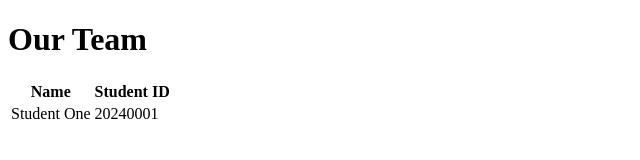
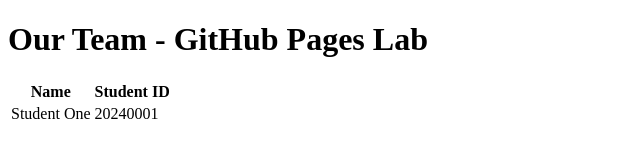
Before and after one commit to hussein-e4/github-pages-lab, a plain HTML site: page index.html in a window 1280 px wide. Shown: the whole page, without its empty margins (0-640 px from the left). Drawn offline with Linux system fonts and the light colour scheme.

Commit message:
Improve page heading

```diff
--- a/index.html
+++ b/index.html
@@ -5,7 +5,7 @@
   <title>Our Team</title>
 </head>
 <body>
-  <h1>Our Team</h1>
+  <h1>Our Team - GitHub Pages Lab</h1>
 
   <table>
     <tr>
```
